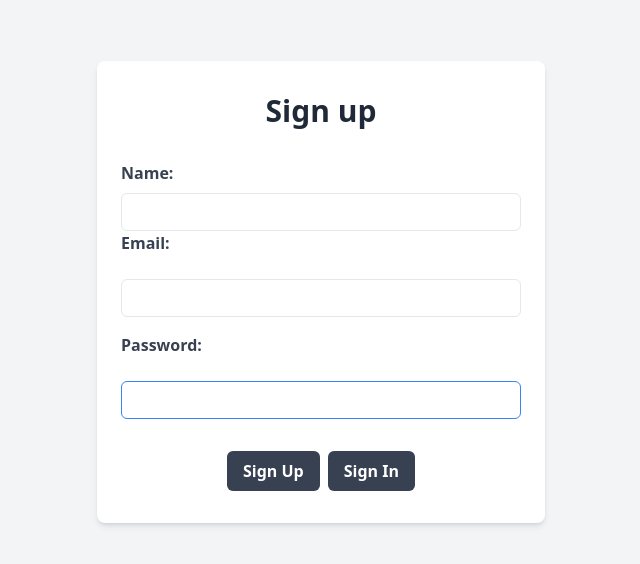
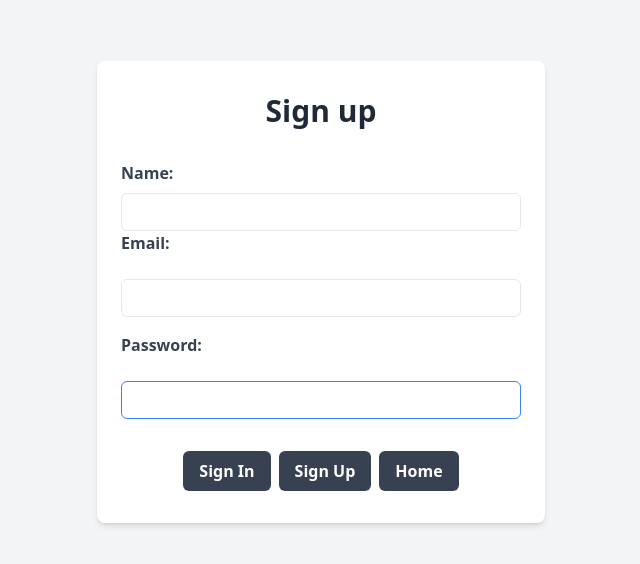
Before and after one commit to Saimall/Sportsnews, a React (Vite) app: page /signup in a window 1280 px wide. Shown: the part 116-680 px from the top of the page, without its empty margins (319-959 px from the left). Built offline with nearby package versions, Linux system fonts and the light colour scheme.

Commit message:
Added Home navigation to from signup and signin pages

```diff
--- a/src/components/signin/SigninForm.tsx
+++ b/src/components/signin/SigninForm.tsx
@@ -136,12 +136,20 @@ const SigninForm: React.FC = () => {
   </button>
 
   <NavLink
-    to='/signup'
-    className="bg-gray-700 hover:bg-gray-800 text-white font-semibold py-2 px-4 rounded-md focus:outline-none focus:shadow-outline-gray mt-4"
+    to="/signup"
+    className="bg-gray-700 hover:bg-gray-800 text-white font-semibold py-2 px-4 rounded-md focus:outline-none focus:shadow-outline-gray mt-4 mr-2"
   >
     Sign Up
   </NavLink>
+
+  <NavLink
+    to="/home"
+    className="bg-gray-700 hover:bg-gray-800 text-white font-semibold py-2 px-4 rounded-md focus:outline-none focus:shadow-outline-gray mt-4"
+  >
+    Home
+  </NavLink>
 </div>
+
 
 
 
--- a/src/components/signup/SignupForm.tsx
+++ b/src/components/signup/SignupForm.tsx
@@ -135,14 +135,21 @@ const SignupForm: React.FC = () => {
     type="submit"
     className="bg-gray-700 hover:bg-gray-800 text-white font-semibold py-2 px-4 rounded-md focus:outline-none focus:shadow-outline-gray mt-4 mr-2"
   >
-    Sign Up
+    Sign In
   </button>
 
   <NavLink
-    to='/signin'
+    to="/signup"
+    className="bg-gray-700 hover:bg-gray-800 text-white font-semibold py-2 px-4 rounded-md focus:outline-none focus:shadow-outline-gray mt-4 mr-2"
+  >
+    Sign Up
+  </NavLink>
+
+  <NavLink
+    to="/home"
     className="bg-gray-700 hover:bg-gray-800 text-white font-semibold py-2 px-4 rounded-md focus:outline-none focus:shadow-outline-gray mt-4"
   >
-    Sign In
+    Home
   </NavLink>
 </div>
     </form>
```
